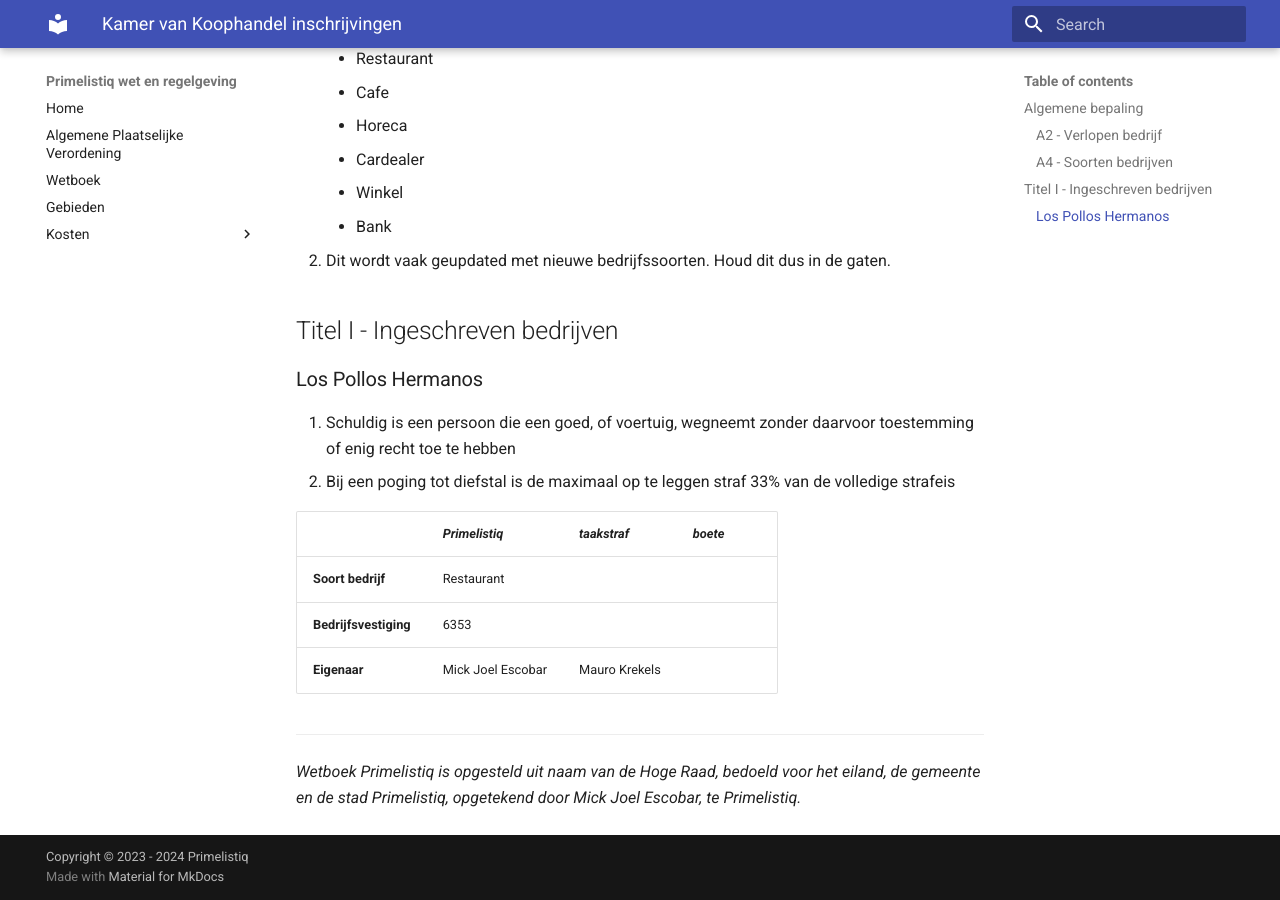
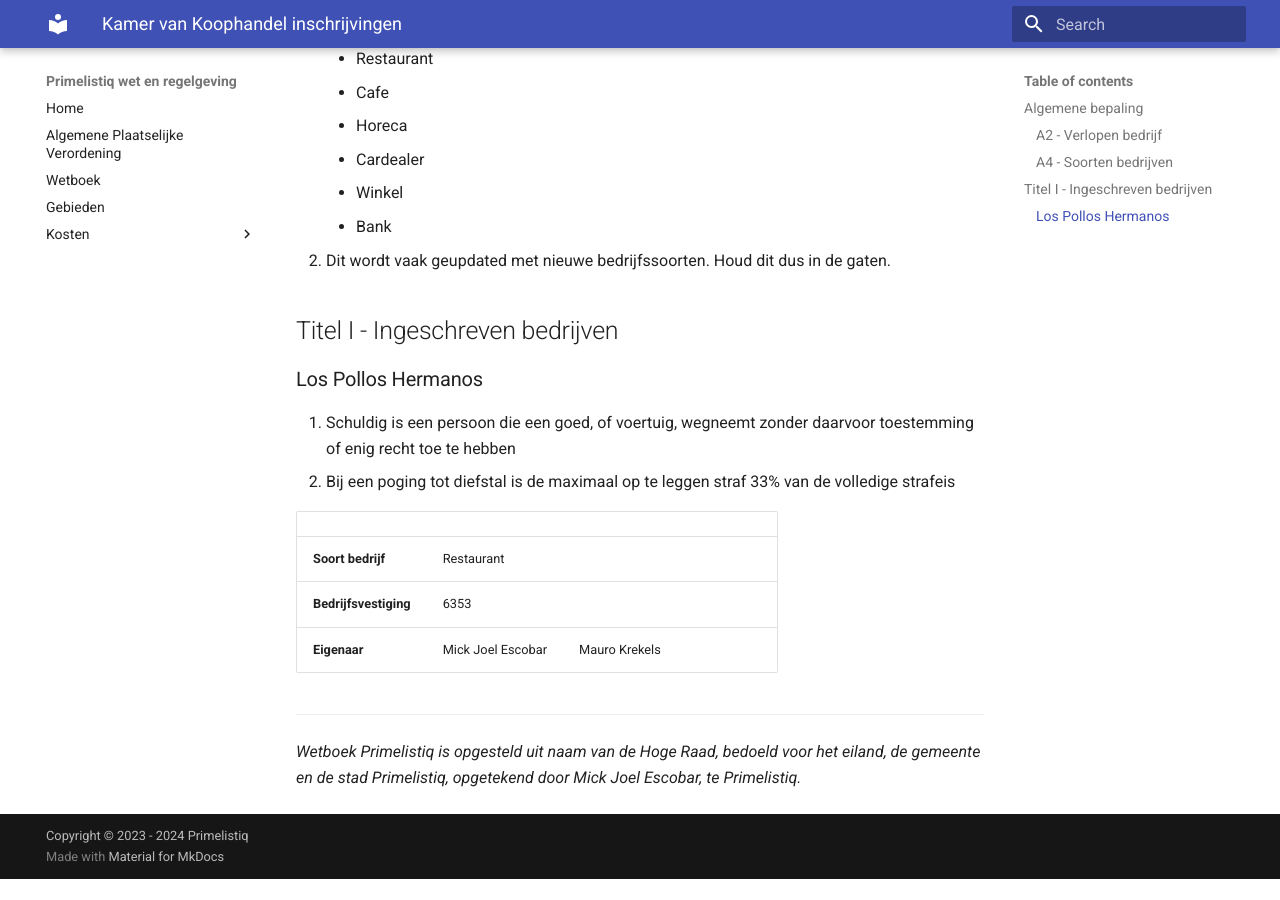
Before and after one commit to mickjoel/wetboek.sunstone, an MkDocs documentation site: the page built from docs/kvk.md, in a window 1280 px wide and 900 px high, scrolled down 621 px. Built offline with MkDocs 1.6.1 and Material for MkDocs 9.7.7, drawn with Linux system fonts in a browser that asks for light colours; after the commit the page ends 1500 px from its top, so only the background shows below that.

Commit message:
Update kvk.md

```diff
--- a/docs/kvk.md
+++ b/docs/kvk.md
@@ -31,7 +31,7 @@
 1. Schuldig is een persoon die een goed, of voertuig, wegneemt zonder daarvoor toestemming of enig recht toe te hebben
 2. Bij een poging tot diefstal is de maximaal op te leggen straf 33% van de volledige strafeis
 
-|   | *Primelistiq*  | *taakstraf*  | *boete*  |
+|   |   |   |   |
 |---|---|---|---|
 |  **Soort bedrijf** | Restaurant |   |
 | **Bedrijfsvestiging**  | 6353  |  |    |
```
